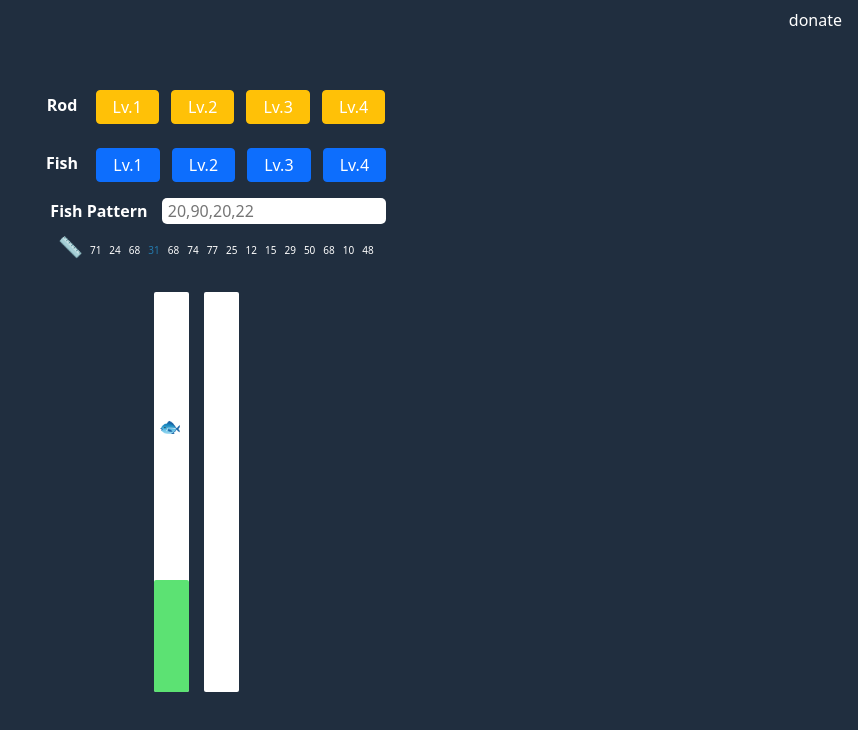
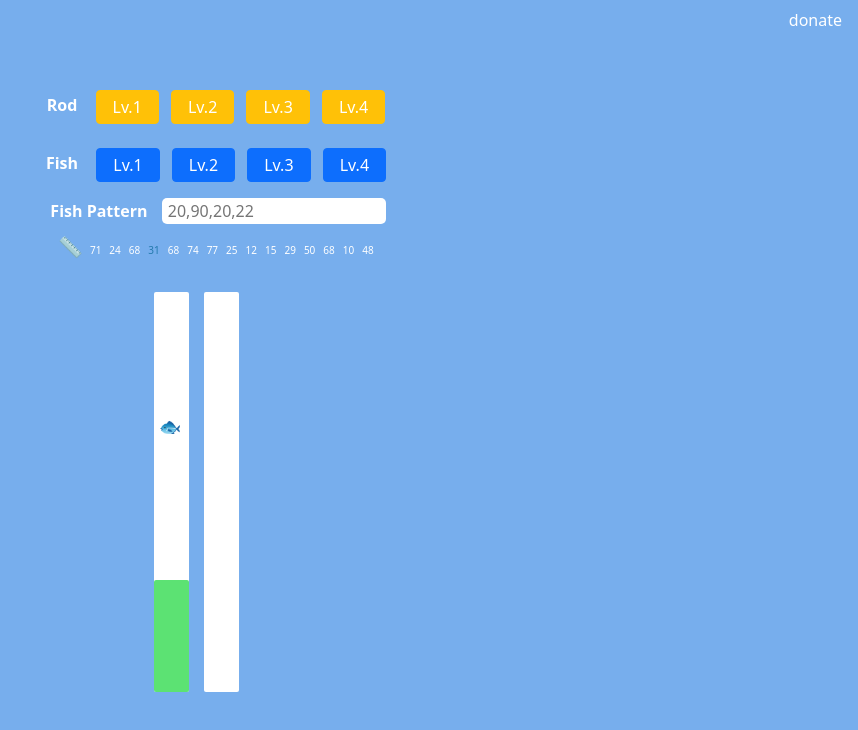
Before and after one commit to Naruedom/fishing-game, a plain HTML site: page index.html in a window 1280 px wide. Shown: the whole page, without its empty margins (422-1280 px from the left). Drawn offline with nearby package versions, Linux system fonts and the light colour scheme.

Commit message:
body color

```diff
--- a/index.html
+++ b/index.html
@@ -12,7 +12,7 @@
 </head>
 <style>
     body {
-        background-color: rgb(32, 46, 63);
+        background-color: rgb(119 174 237);
     }
 
     .layout {
```
